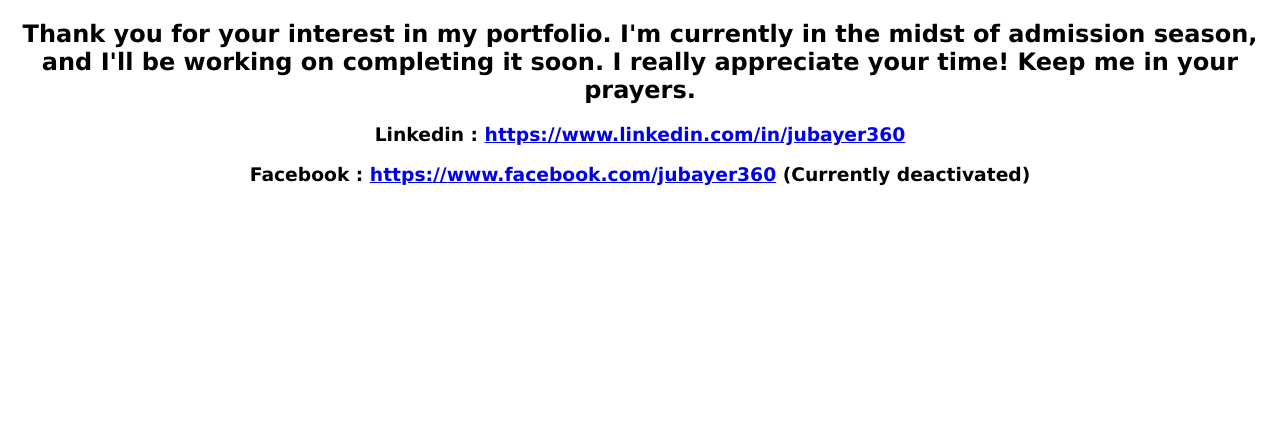
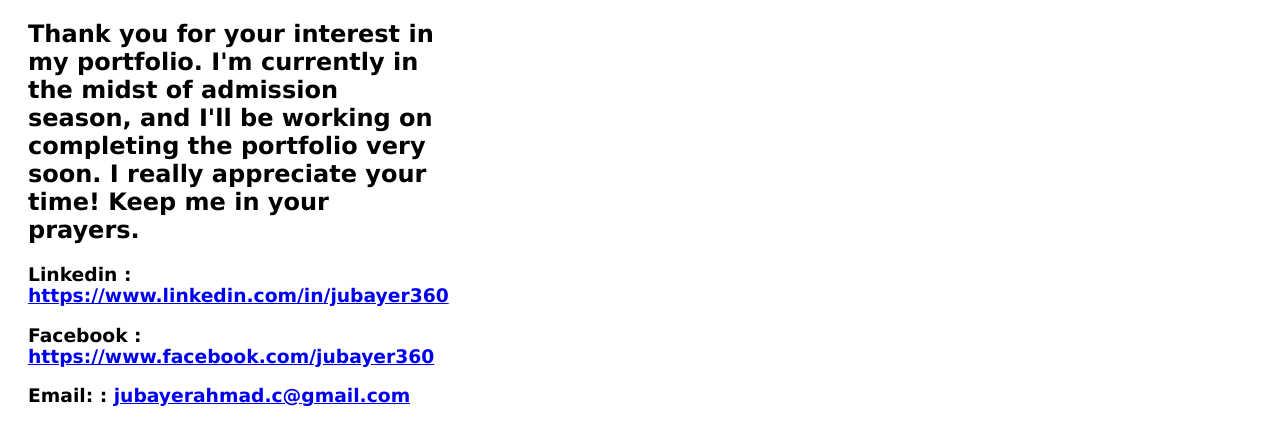
Before and after one commit to jubayer360/portfolio, a plain HTML site: page index.html in a window 1280 px wide. Drawn offline with Linux system fonts and the light colour scheme.

```diff
--- a/index.html
+++ b/index.html
@@ -6,12 +6,15 @@
     <title>Jubayer Ahmad</title>
 </head>
 <body style="font-family:Verdana, Geneva, Tahoma, sans-serif">
-    <center>
-        <P>
-            <h2>Thank you for your interest in my portfolio. I'm currently in the midst of admission season, and I'll be working on completing it soon. I really appreciate your time! Keep me in your prayers.</h2>
-            <h3>Linkedin : <a href="https://www.linkedin.com/in/jubayer360/">https://www.linkedin.com/in/jubayer360</a></h3>
-            <h3>Facebook : <a href="https://www.facebook.com/jubayer360">https://www.facebook.com/jubayer360</a> (Currently deactivated) </h3>
-        </P>
-    </center>
+    <div style="width: min-content; margin-left: 20px;">
+
+                <h2>Thank you for your interest in my portfolio. I'm currently in the midst of admission season, and I'll be working on completing the portfolio very soon. I really appreciate your time! Keep me in your prayers.</h2>
+            <P>
+                <h3>Linkedin : <a href="https://www.linkedin.com/in/jubayer360/">https://www.linkedin.com/in/jubayer360</a></h3>
+                <h3>Facebook : <a href="https://www.facebook.com/jubayer360">https://www.facebook.com/jubayer360</a> </h3>
+                <h3>Email: : <a href="mailto:jubayerahmad.c@gmail.com">jubayerahmad.c@gmail.com</a> </h3>
+            </P>
+
+    </div>
 </body>
 </html>
```
